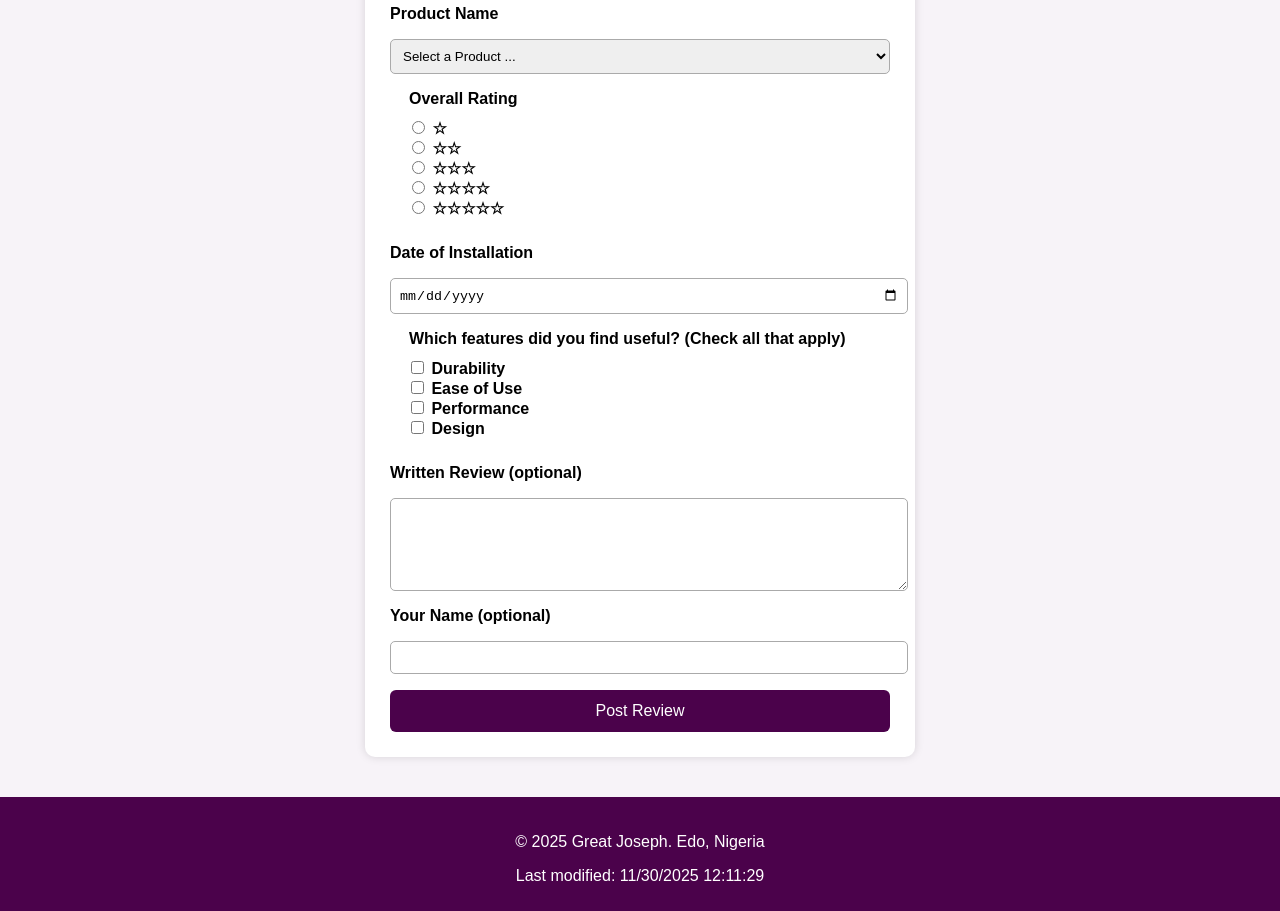
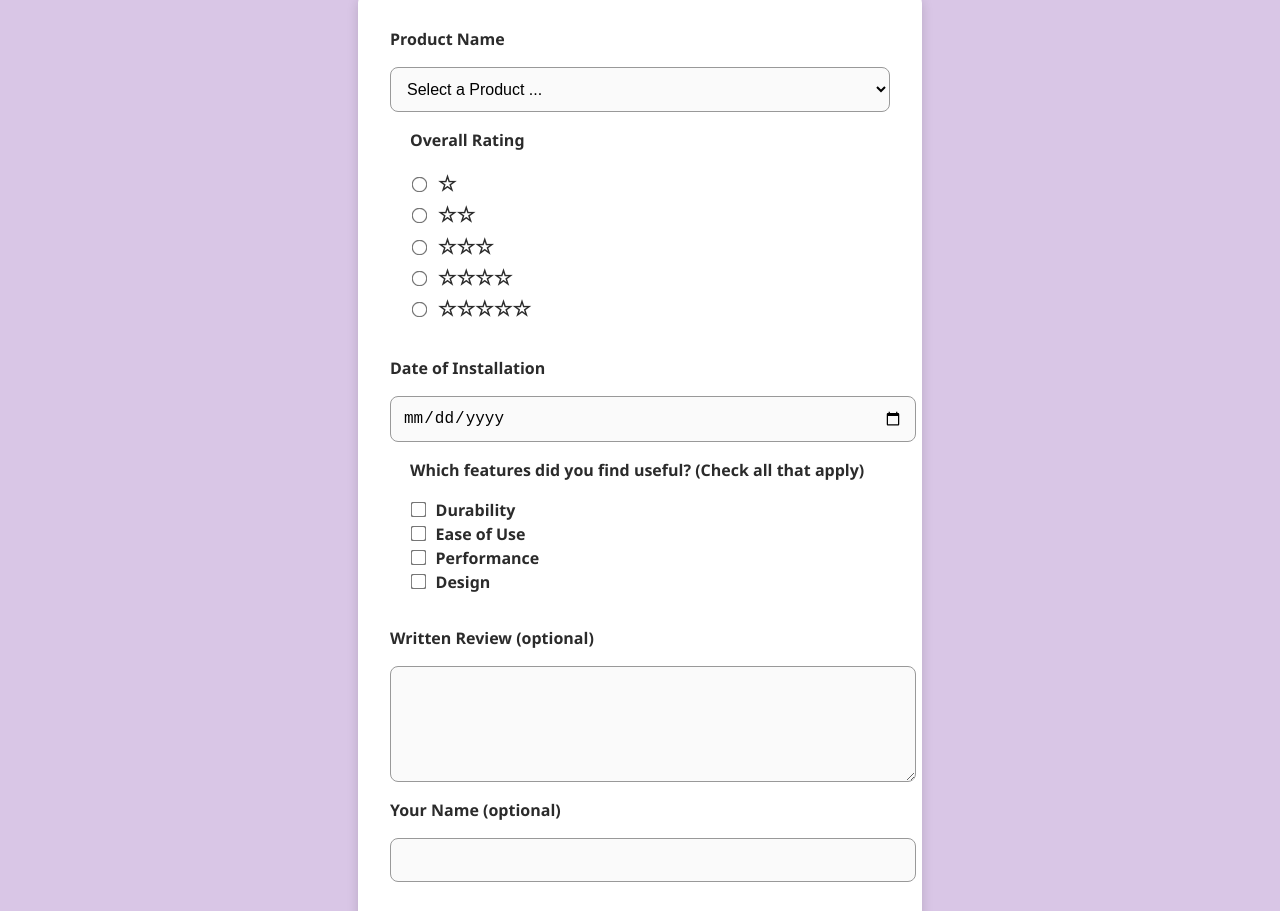
Before and after one commit to Degreatjoe/wdd131, a plain HTML site: page form.html in a window 1280 px wide. Shown: the part 128-1039 px from the top of the page. Drawn offline with Linux system fonts and the light colour scheme.

Commit message:
optimization

```diff
--- a/form.html
+++ b/form.html
@@ -12,8 +12,13 @@
 </head>
 
 <body>
+
+    <!-- REQUIRED HEADER -->
+    <header>
+        <h1>Product Review</h1>
+    </header>
+
     <main>
-        <h1>Product Review</h1>
 
         <form method="get" action="review.html" id="reviewForm">
 
--- a/styles/form.css
+++ b/styles/form.css
@@ -1,45 +1,77 @@
-body {
-    font-family: Arial, sans-serif;
-    background: #f7f3f8;
-    margin: 0;
+/* ---------- GLOBAL STYLES ---------- */
+:root {
+    --primary: #3c003c;      /* Deep purple */
+    --secondary: #d9c6e6;    /* Soft lavender background */
+    --accent: #5e0d5e;
+    --text-dark: #2b2b2b;
+    --white: #ffffff;
+    --radius: 8px;
+    --spacing: 1rem;
 }
 
+body {
+    margin: 0;
+    font-family: "Segoe UI", Arial, sans-serif;
+    background-color: var(--secondary);
+    color: var(--text-dark);
+    line-height: 1.5;
+}
+
+/* ---------- HEADER ---------- */
+header {
+    background-color: var(--primary);
+    padding: 1.5rem;
+    text-align: center;
+    color: var(--white);
+}
+
+header h1 {
+    margin: 0;
+    font-size: 1.8rem;
+}
+
+/* ---------- MAIN FORM CONTAINER ---------- */
 main {
     max-width: 500px;
-    margin: 30px auto;
-    background: #fff;
-    padding: 25px;
-    border-radius: 10px;
-    box-shadow: 0 0 10px #00000022;
+    margin: 2rem auto;
+    padding: 2rem;
+    background: var(--white);
+    border-radius: var(--radius);
+    box-shadow: 0 4px 12px rgba(0, 0, 0, 0.15);
 }
 
-h1 {
-    text-align: center;
-    margin-bottom: 20px;
-}
-
+/* ---------- FORM ELEMENTS ---------- */
 form {
     display: flex;
     flex-direction: column;
-    gap: 1rem;
+    gap: var(--spacing);
 }
 
 label {
+    font-weight: bold;
     display: block;
-    font-weight: bold;
 }
 
-textarea, input[type="text"], input[type="date"], select {
-    padding: 8px;
+input[type="text"],
+input[type="date"],
+select,
+textarea {
+    padding: 0.75rem;
+    border: 1px solid #999;
+    border-radius: var(--radius);
     width: 100%;
-    border-radius: 5px;
-    border: 1px solid #aaa;
+    font-size: 1rem;
+    background: #fafafa;
 }
 
+textarea {
+    resize: vertical;
+}
+
+/* ---------- FIELDSETS ---------- */
 fieldset {
     border: 0;
-    padding: 10px 15px;
-    border-radius: 8px;
+    padding: 1rem;
 
 }
 
@@ -47,30 +79,54 @@ legend {
     font-weight: bold;
 }
 
-.submitBtn {
-    padding: 12px;
-    font-size: 16px;
-    background: #4b024b;
-    color: white;
-    border: none;
-    border-radius: 6px;
+/* ---------- CHECKBOXES & RADIO ---------- */
+input[type="checkbox"],
+input[type="radio"] {
+    margin-right: 0.4rem;
+    transform: scale(1.2);
     cursor: pointer;
 }
 
-.submitBtn:hover {
-    background: #6a0a6a;
+.ratingBox label {
+    margin-right: 1rem;
+    font-size: 1.3rem;
+    cursor: pointer;
 }
 
-footer {
-    text-align: center;
-    padding: 20px;
-    background: #4b024b;
-    color: white;
-    margin-top: 40px;
+/* ---------- BUTTON ---------- */
+.submitBtn {
+    background-color: var(--primary);
+    color: var(--white);
+    padding: 0.9rem;
+    border: none;
+    border-radius: var(--radius);
+    font-size: 1.1rem;
+    cursor: pointer;
+    margin-top: 1rem;
 }
 
-.backLink {
-    display: inline-block;
-    margin-top: 20px;
-    color: #4b024b;
+.submitBtn:hover,
+.submitBtn:focus {
+    background-color: var(--accent);
 }
+
+/* ---------- FOOTER ---------- */
+footer {
+    background-color: var(--primary);
+    color: var(--white);
+    text-align: center;
+    padding: 1rem;
+    margin-top: 3rem;
+}
+
+footer p {
+    margin: 0.2rem 0;
+}
+
+/* ---------- RESPONSIVE ---------- */
+@media (max-width: 500px) {
+    main {
+        margin: 1rem;
+        padding: 1.5rem;
+    }
+}
```
Also changed, not shown: review.html (+3 -0 lines).
